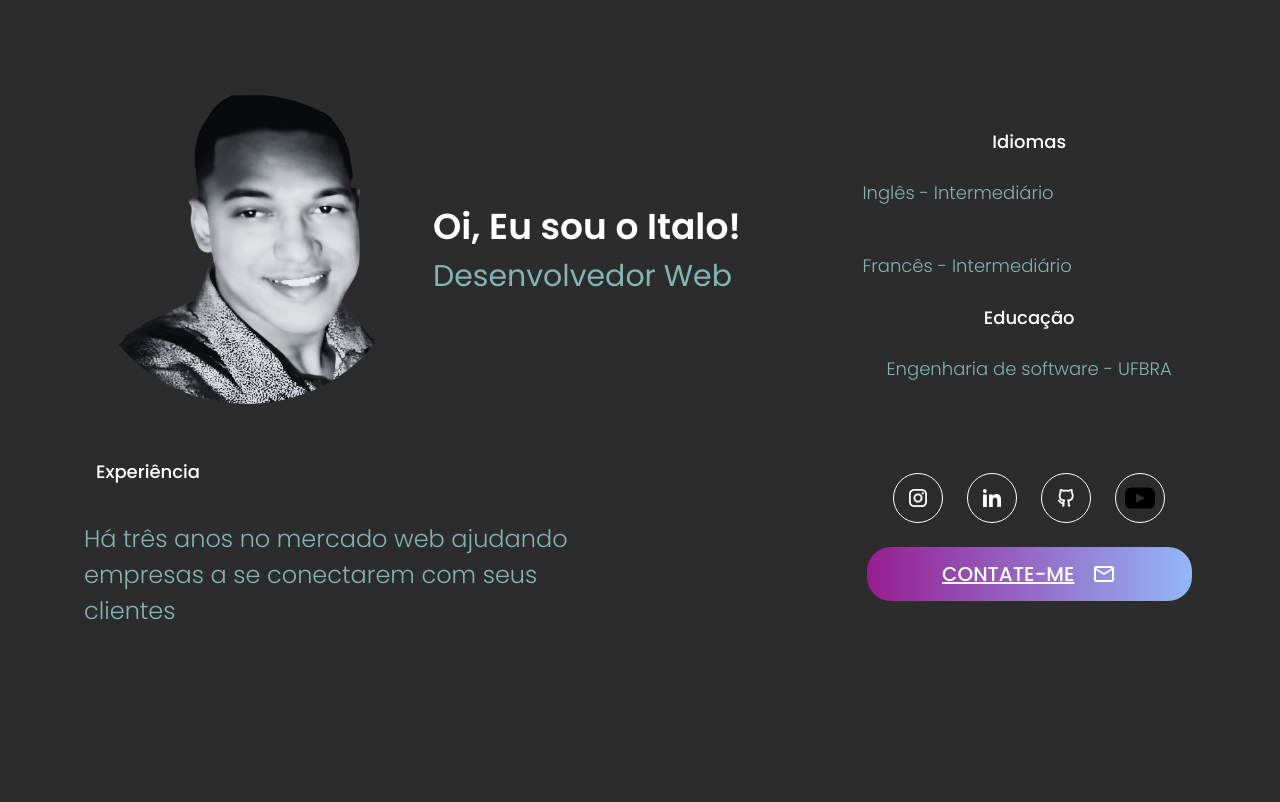
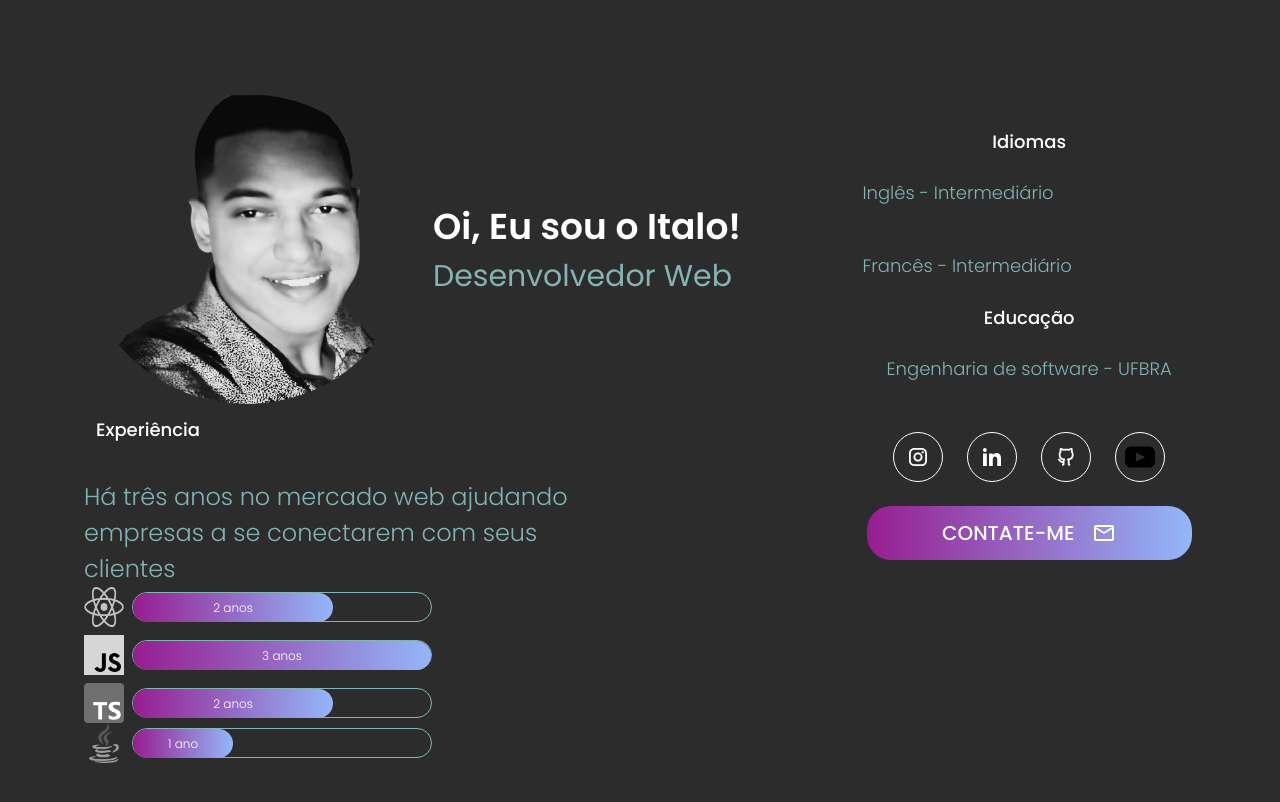
Before and after one commit to itaLoopCode/Meu-Portifolio, a Next.js app: page / in a window 1280 px wide. Shown: the top 802 px of the page. Built offline with nearby package versions, Linux system fonts and the light colour scheme.

Commit message:
commited

```diff
--- a/src/components/buttons/buttons.scss
+++ b/src/components/buttons/buttons.scss
@@ -11,7 +11,7 @@
 
 .btn-prymary {
   background: linear-gradient(to right, #971d91 0%, #93b7f9 100%);
-
+  text-decoration: none;
   border-radius: 24px;
   width: 325px;
   padding: 12px;
--- a/src/components/experience/experience.scss
+++ b/src/components/experience/experience.scss
@@ -26,3 +26,55 @@
     }
   }
 }
+
+img {
+  filter: grayscale(100%);
+}
+
+.experience-unit {
+  display: flex;
+  width: 300px;
+  border-radius: 24px;
+  border: 0.1px solid var(--text-secundary);
+  height: 30px;
+  font-size: 12px;
+
+  .experience-measure {
+    display: flex;
+    align-items: center;
+    justify-content: center;
+    border-radius: 24px;
+    height: 29px;
+    border: 0.1px solid linear-gradient(to right, #971d91 0%, #93b7f9 100%);
+
+    background: linear-gradient(to right, #971d91 0%, #93b7f9 100%);
+    color: var(--text-prymary);
+    font-weight: 300;
+
+    &.m1 {
+      width: 100px;
+    }
+
+    &.m2 {
+      width: 200px;
+    }
+
+    &.m3 {
+      width: 300px;
+    }
+  }
+}
+
+.experience-language {
+  display: flex;
+  align-items: center;
+  justify-content: center;
+  gap: 8px;
+}
+
+.experience-time {
+  display: flex;
+  flex-direction: column;
+
+  gap: 8px;
+}
--- a/src/components/experience/experience.tsx
+++ b/src/components/experience/experience.tsx
@@ -1,5 +1,6 @@
 import "./experience.scss";
 
+import Image from "next/image";
 import { SectionTitle } from "../SectionTitle/sectionTitle";
 
 export function Experience() {
@@ -12,8 +13,58 @@ export function Experience() {
           clientes
         </p>
       </div>
-      <div className="experience-time"></div>
-
+      <div className="experience-time">
+        <div className="experience-language">
+          <Image
+            src="/react.png"
+            alt="React Logo"
+            width={40}
+            height={40}
+            priority
+          />
+          <div className="experience-unit">
+            <div className="experience-measure m2"><span>2 anos</span></div>
+          </div>
+        </div>
+        <div className="experience-language">
+          <Image
+            src="/js.png"
+            alt="Javascript Logo"
+            width={40}
+            height={40}
+            priority
+          />
+          <div className="experience-unit">
+            <div className="experience-measure m3"><span>3 anos</span></div>
+          </div>
+        </div>
+        <div>
+          <div className="experience-language">
+            <Image
+              src="/ts.png"
+              alt="Typescript Logo"
+              width={40}
+              height={40}
+              priority
+            />
+            <div className="experience-unit">
+              <div className="experience-measure m2"><span>2 anos</span></div>
+            </div>
+          </div>
+          <div className="experience-language">
+            <Image
+              src="/java.png"
+              alt="Java Logo"
+              width={40}
+              height={40}
+              priority
+            />
+            <div className="experience-unit">
+              <div className="experience-measure m1"><span>1 ano</span></div>
+            </div>
+          </div>
+        </div>
+      </div>
     </>
   );
 }
```
